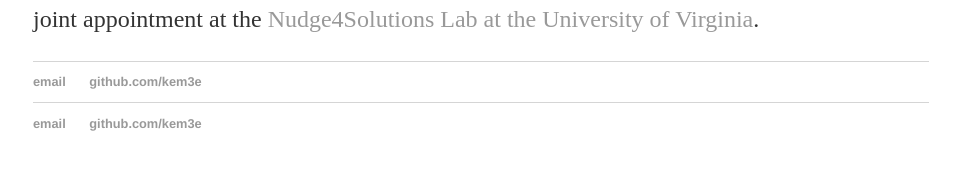
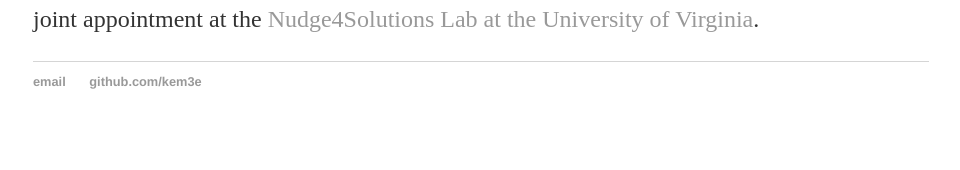
Before and after one commit to kem3e/kem3e.github.io, a Jekyll site: the page built from index.html, in a window 1280 px wide. Shown: the part 228-398 px from the top of the page, without its empty margins (159-1119 px from the left). Built offline with Jekyll 4.4.1, drawn with Linux system fonts in a browser that asks for light colours.

Commit message:
Update index.html

```diff
--- a/index.html
+++ b/index.html
@@ -10,11 +10,5 @@ title: Katharine Meyer
 			</p>
     		</div><!-- /.blurb -->
 		</div><!-- /.container -->
-		<footer>
-    		<ul>
-        		<li><a href="mailto:katharine_meyer@brown.edu">email</a></li>
-        		<li><a href="https://github.com/kem3e">github.com/kem3e</a></li>
-			</ul>
-		</footer>
 	</body>
 </html>
```
